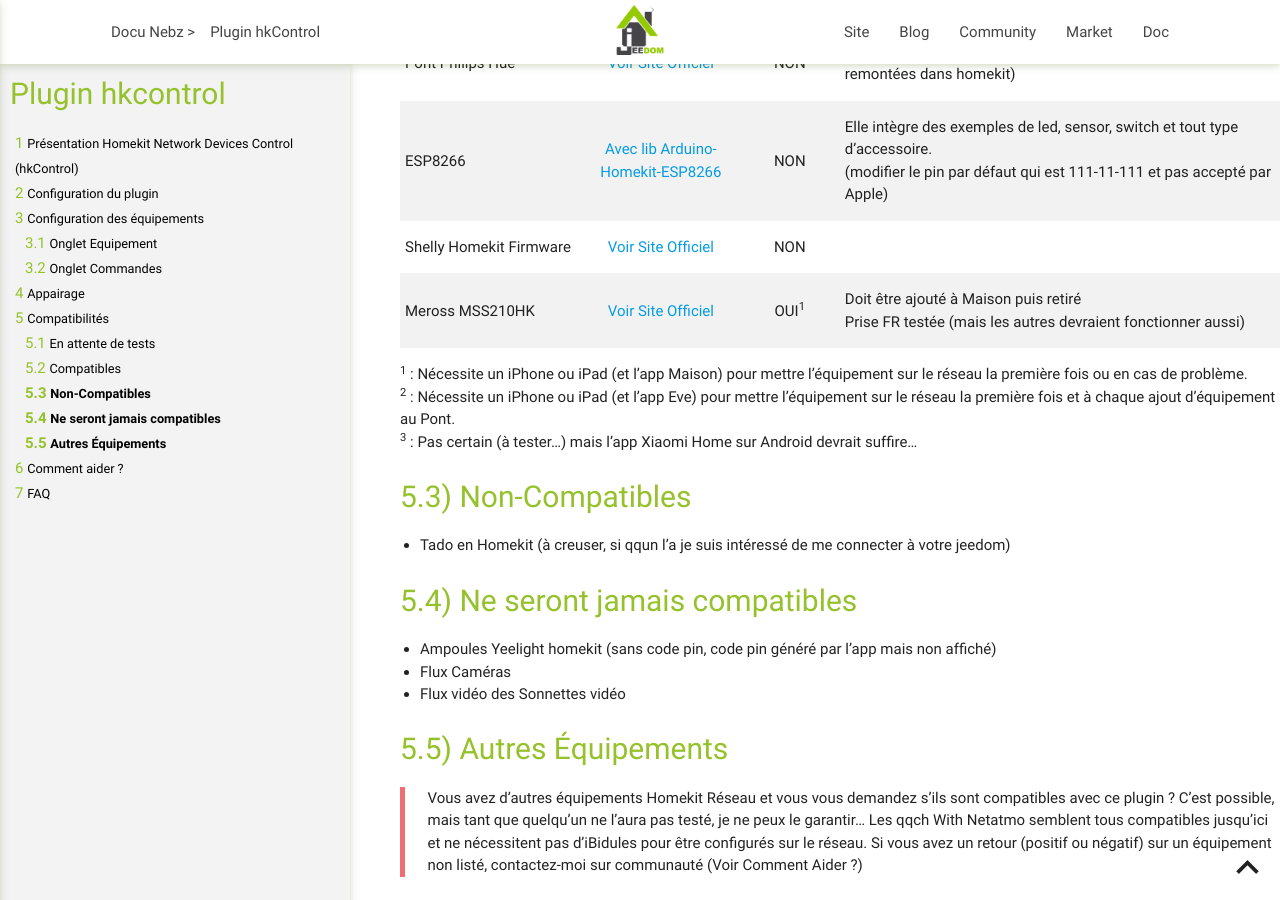
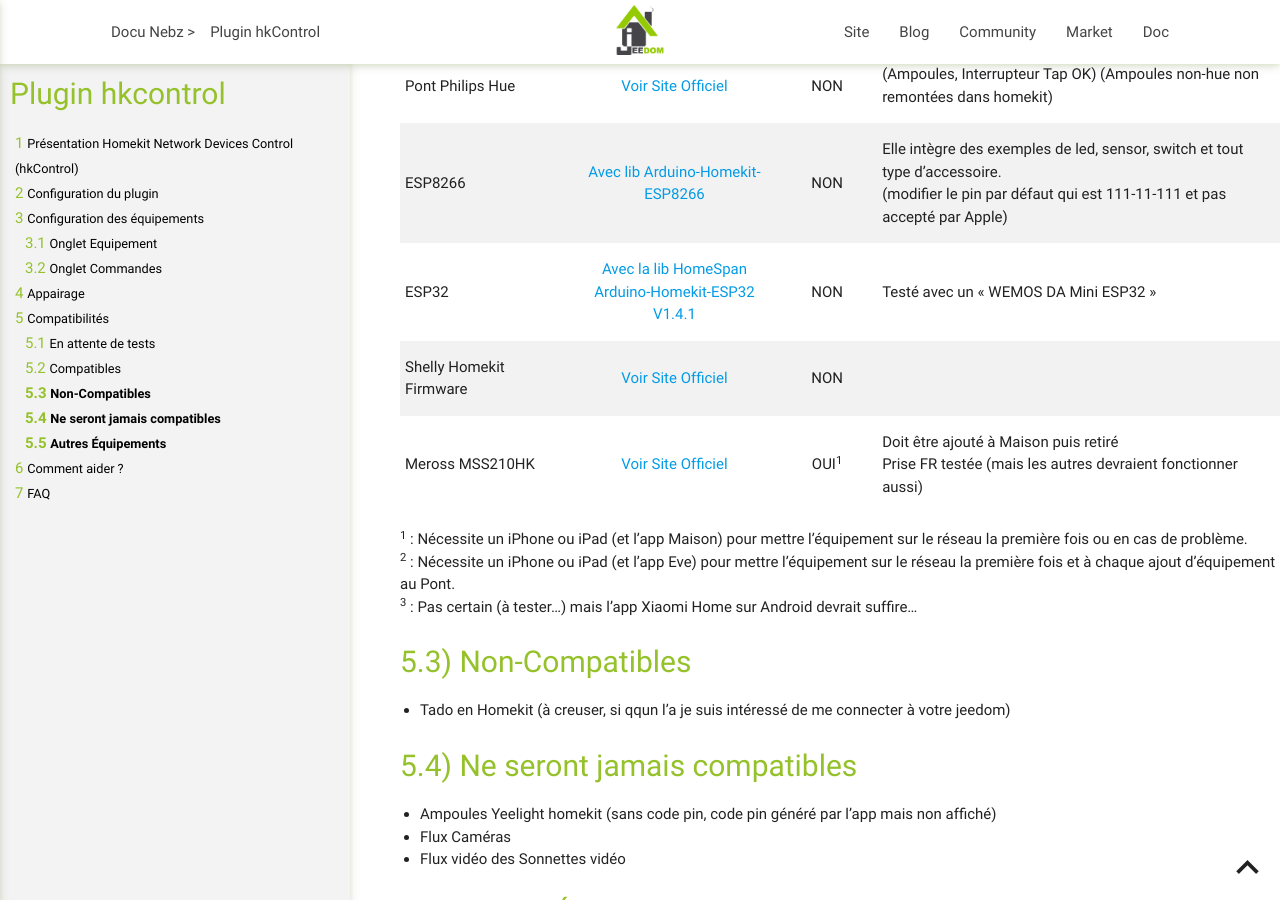
Before and after one commit to NebzHB/jeedom_docs, a Jekyll site: the page built from plugins/hkControl/fr_FR/index.md, in a window 1280 px wide and 900 px high, scrolled down 4373 px. Built offline with Jekyll 4.4.1, drawn with Linux system fonts in a browser that asks for light colours.

Commit message:
Update index.md

```diff
--- a/plugins/hkControl/fr_FR/index.md
+++ b/plugins/hkControl/fr_FR/index.md
@@ -134,6 +134,7 @@
 | Passerelle IKEA TRADFRI | [Voir Site Officiel](https://www.ikea.com/fr/fr/p/tradfri-passerelle-blanc-40337806/){:target="_blank" rel="noopener"} | NON | (sauf télécommandes, non remontées dans homekit) |
 | Pont Philips Hue | [Voir Site Officiel](https://www.philips-hue.com/fr-fr/p/hue-hue-bridge/8719514342620){:target="_blank" rel="noopener"} | NON | (Ampoules, Interrupteur Tap OK) (Ampoules non-hue non remontées dans homekit) |
 | ESP8266 | [Avec lib Arduino-Homekit-ESP8266](https://github.com/Mixiaoxiao/Arduino-HomeKit-ESP8266){:target="_blank" rel="noopener"} | NON | Elle intègre des exemples de led, sensor, switch et tout type d’accessoire.<br/>(modifier le pin par défaut qui est 111-11-111 et pas accepté par Apple) |
+| ESP32 | [Avec la lib HomeSpan Arduino-Homekit-ESP32 V1.4.1](https://github.com/HomeSpan/HomeSpan){:target="_blank" rel="noopener"} | NON | Testé avec un « WEMOS DA Mini ESP32 » |
 | Shelly Homekit Firmware | [Voir Site Officiel](https://github.com/mongoose-os-apps/shelly-homekit){:target="_blank" rel="noopener"} | NON | |
 | Meross MSS210HK | [Voir Site Officiel](https://www.meross.com/Detail/3/Smart%20Wi-Fi%20Plug){:target="_blank" rel="noopener"} | OUI<sup>1</sup> | Doit être ajouté à Maison puis retiré<br />Prise FR testée (mais les autres devraient fonctionner aussi) |
 
```
